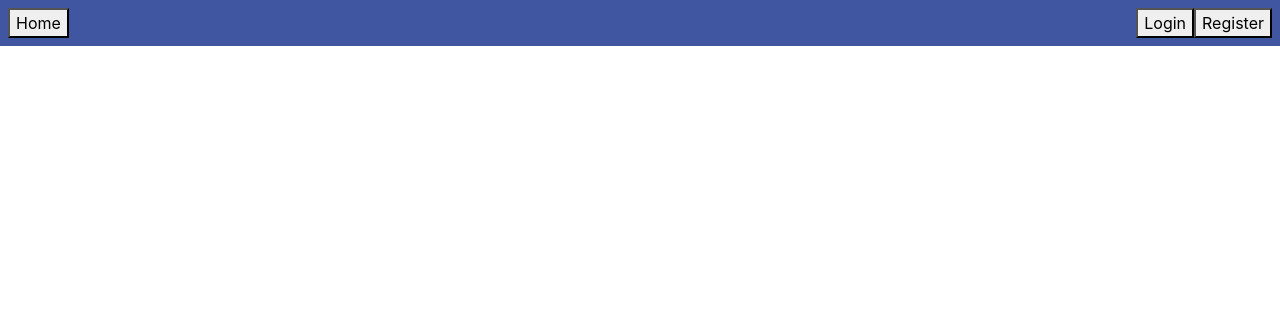
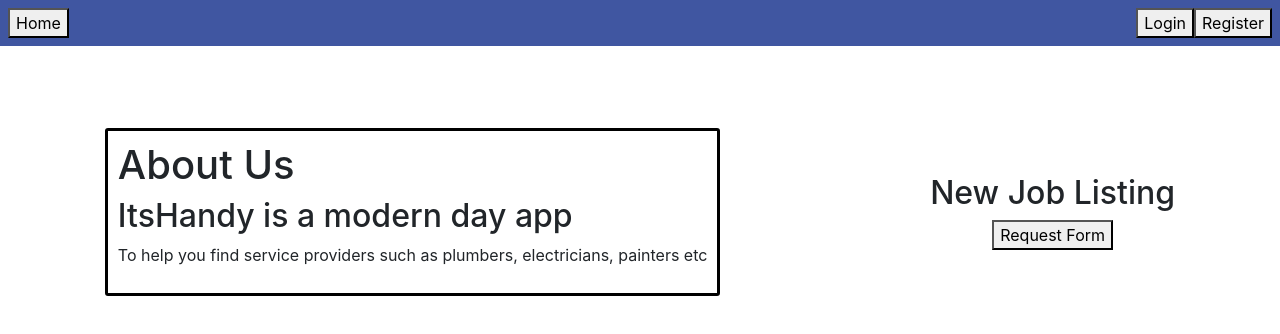
Before and after one commit to shree-yadam/ItsHandy, a React (Create React App) app in the folder client/: page / in a window 1280 px wide. Shown: the top 334 px of the page. Built offline with nearby package versions, Linux system fonts and the light colour scheme.

Commit message:
basic home component

```diff
--- a/client/src/App.js
+++ b/client/src/App.js
@@ -13,6 +13,7 @@ import Dashboard from "./components/Dashboard";
 import RequestForm from "./components/RequestForm";
 import NewJobList from "./components/NewJobList";
 import AssignedJobList from "./components/AssignedJobsList";
+import Home from "./components/Home";
 
 function App() {
   const [currentUser, setCurrentUser] = useState(null);
@@ -23,8 +24,8 @@ function App() {
 
         <NavBar currentUser={currentUser} setCurrentUser={setCurrentUser}></NavBar>
         <Switch>
-          <Route path="/" exact>
-            {/* <Home /> */}
+          <Route path="/" exact >
+            <Home />
           </Route>
 
           <Route path="/login">
--- a/client/src/components/Home.jsx
+++ b/client/src/components/Home.jsx
@@ -0,0 +1,46 @@
+import React from 'react';
+import NewJobList from './NewJobList';
+import { useHistory } from 'react-router-dom'
+import Button from './Button';
+import { Link } from 'react-router-dom'
+import './home.scss'
+
+
+
+export default function Home(currentUser) {
+
+return (
+  <div className = "main-container">
+<div className = 'about'>
+<h1>About Us</h1>
+
+<h2> ItsHandy is a modern day app </h2>
+  <p> To help you find service providers such as plumbers, electricians, painters etc</p>
+
+</div>
+
+<div className = "info">
+<div className = "new-jobs">
+<NewJobList ></NewJobList>
+</div>
+
+
+
+<div className = "request-job-btn">
+<Button component={Link} to="/requests/new"> Request Form </Button>
+</div>
+
+</div>
+
+
+
+
+</div>
+
+
+
+
+)
+
+
+}
--- /dev/null
+++ b/client/src/components/home.scss
@@ -0,0 +1,28 @@
+.main-container {
+
+  display: flex;
+  padding-top: 8em;
+  align-content: space-around;
+  flex-direction: row;
+  flex-wrap: wrap;
+  justify-content: space-around;
+  align-items: center;
+}
+
+.about {
+  display: flex;
+  flex-direction: column;
+  justify-content: center;
+  border-radius: 3px;
+  border-color: black;
+  border-style: solid;
+  text-align: left;
+  padding: 10px;
+
+}
+
+.about p {
+
+
+
+}
```
